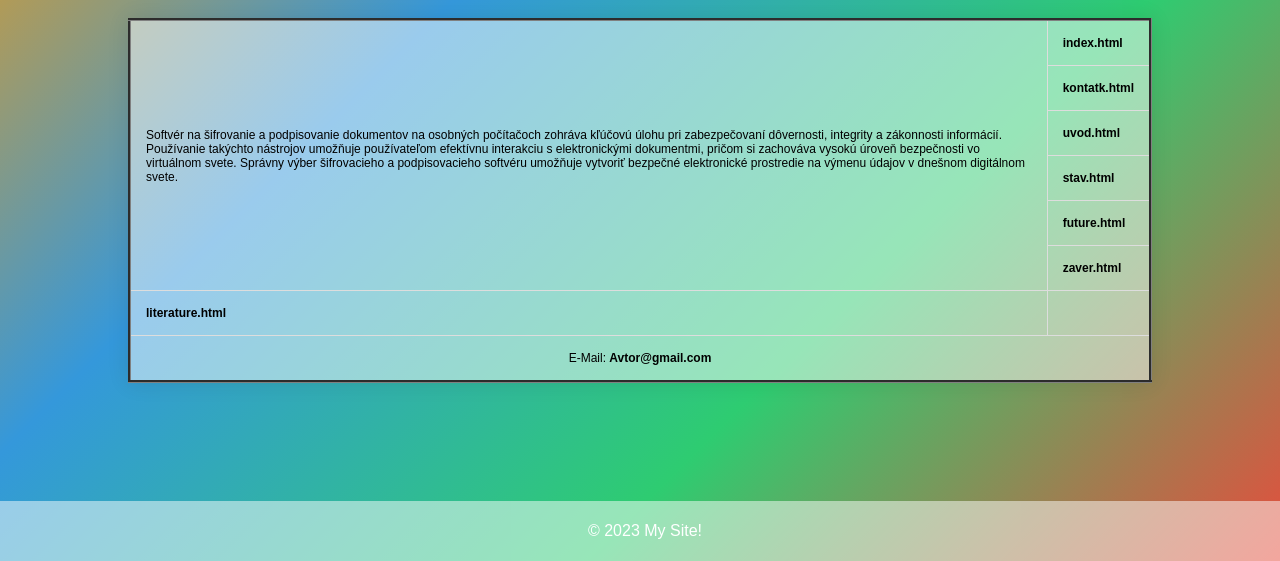
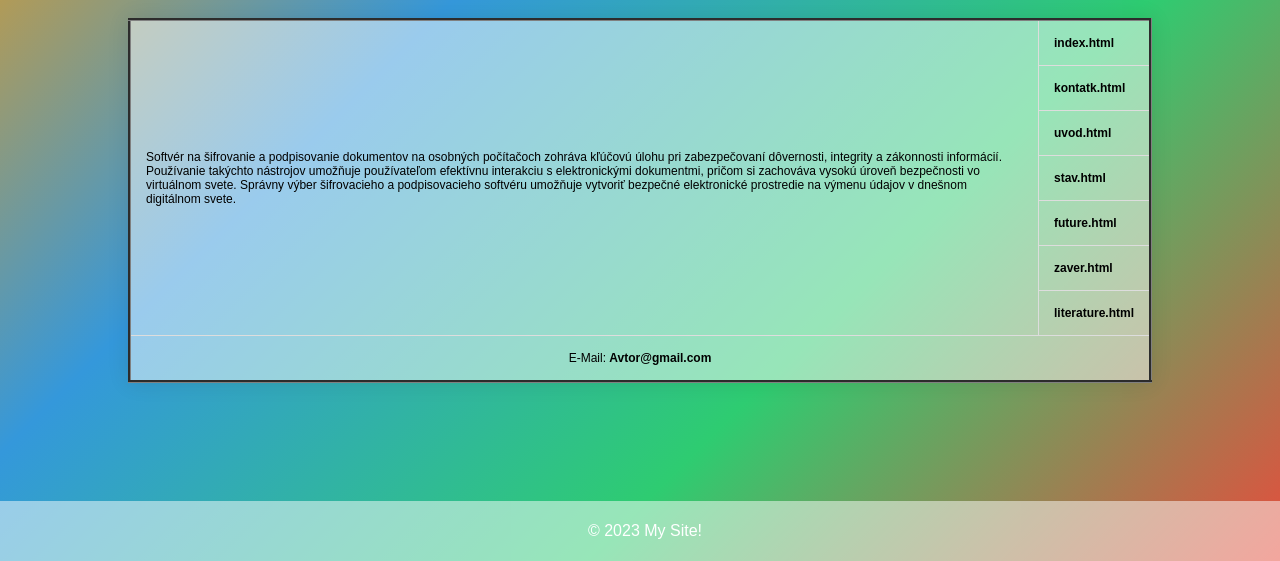
Before and after one commit to serofff/spsite, a plain HTML site: page zaver.html in a window 1280 px wide. Shown: the part 239-800 px from the top of the page. Drawn offline with Linux system fonts and the light colour scheme.

Commit message:
Add files via upload

```diff
--- a/zaver.html
+++ b/zaver.html
@@ -14,7 +14,7 @@
 <table border="3">
     <caption>        <h1>Záver</h1></caption>
     <tr>
-        <td rowspan="6">
+        <td rowspan="7">
             Softvér na šifrovanie a podpisovanie dokumentov na osobných počítačoch zohráva kľúčovú úlohu pri zabezpečovaní dôvernosti, integrity a zákonnosti informácií. Používanie takýchto nástrojov umožňuje používateľom efektívnu interakciu s elektronickými dokumentmi, pričom si zachováva vysokú úroveň bezpečnosti vo virtuálnom svete. Správny výber šifrovacieho a podpisovacieho softvéru umožňuje vytvoriť bezpečné elektronické prostredie na výmenu údajov v dnešnom digitálnom svete.</td>
         <td><a href="index.html">index.html</a></td>
     </tr>
```
